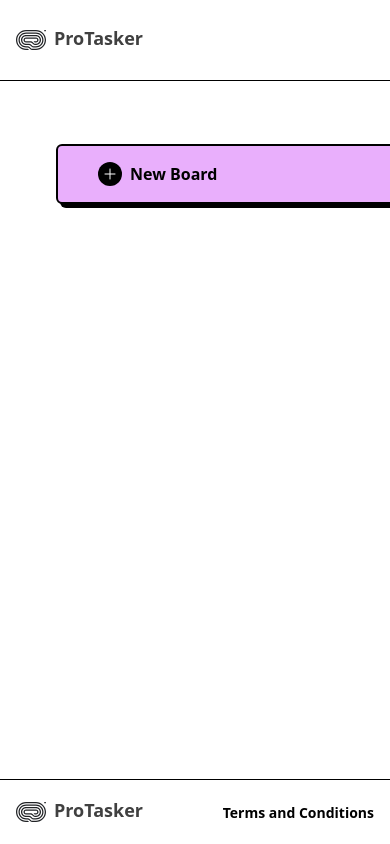
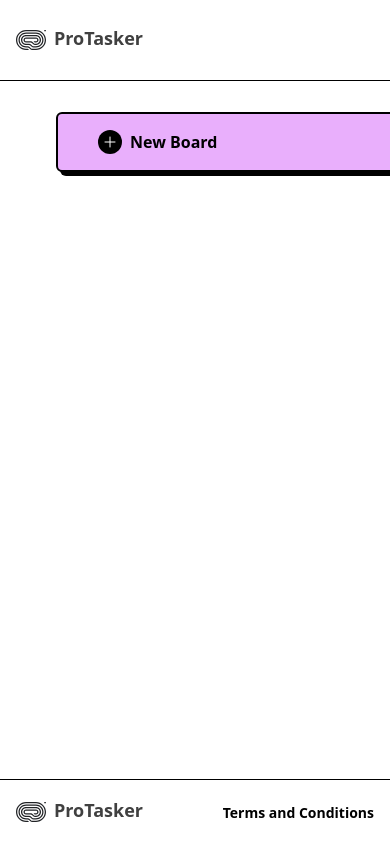
Before and after one commit to dindustack/flexilist, a React (Vite) app: page / in a window 390 px wide. Built offline with nearby package versions, Linux system fonts and the light colour scheme.

Commit message:
style fix mobile view for todo board

```diff
--- a/src/components/Todo/Container.tsx
+++ b/src/components/Todo/Container.tsx
@@ -60,7 +60,8 @@ export const TodoContainer = () => {
           w-full
           min-h-screen
           flex
-          pt-16
+          pt-8
+          md:pt-16
           overflow-x-auto
           overflow-y-hidden
           px-[2.5rem]
```
